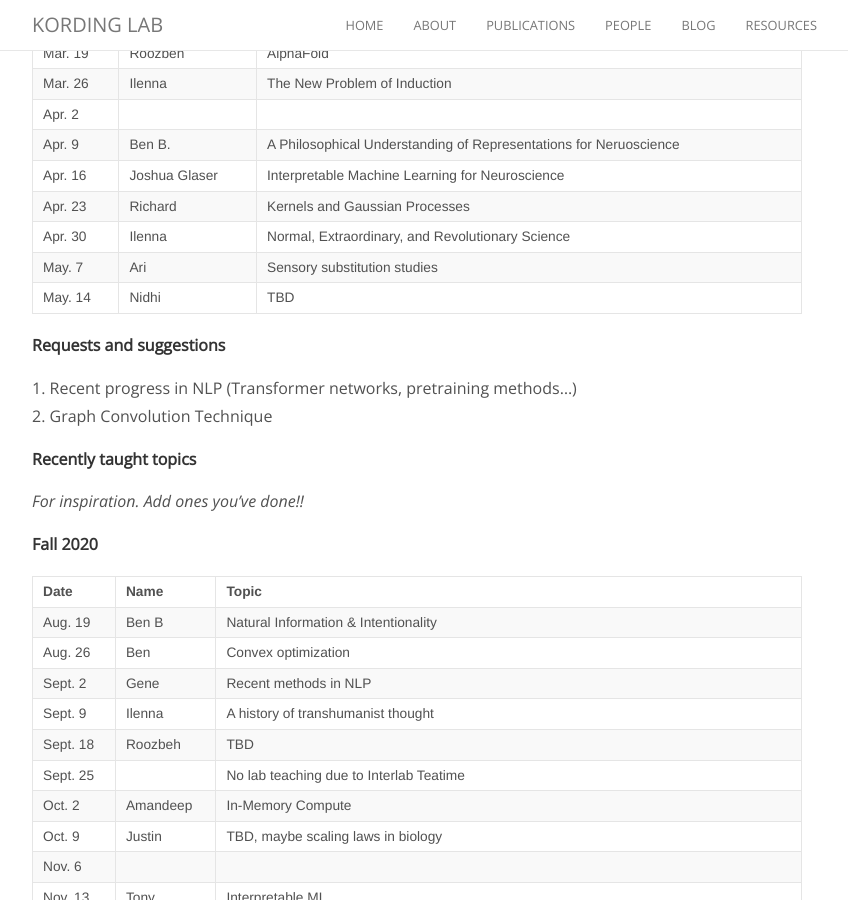
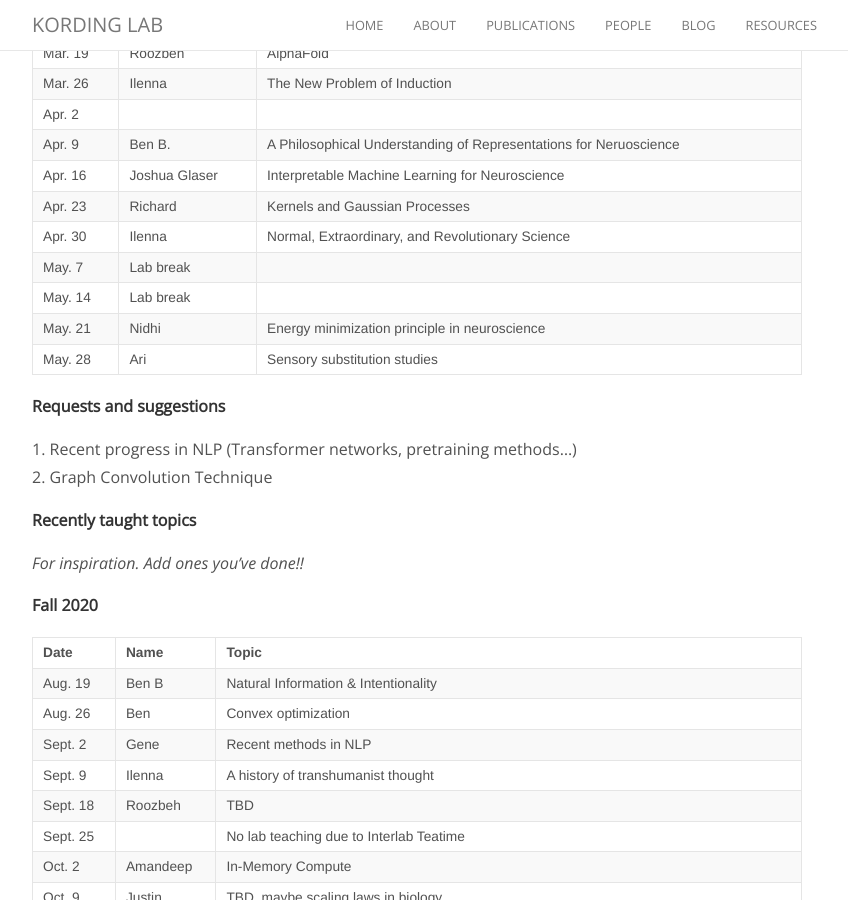
Before and after one commit to KordingLab/KordingLab.github.io, a Jekyll site: the page built from _posts/2018-08-29-upcoming-lab-teaching.md, in a window 1280 px wide and 900 px high, scrolled down 637 px. Shown: the whole window, without its empty margins (223-1071 px from the left). Built offline with Jekyll 4.4.1, drawn with Linux system fonts in a browser that asks for light colours; nearby versions of some CDN libraries; comment, search, counter and statistics services are not loaded.

Commit message:
Update 2018-08-29-upcoming-lab-teaching.md

```diff
--- a/_posts/2018-08-29-upcoming-lab-teaching.md
+++ b/_posts/2018-08-29-upcoming-lab-teaching.md
@@ -30,8 +30,10 @@ Get on the listserve for announcements: https://groups.google.com/forum/#!forum/
 | Apr. 16 | Joshua Glaser | Interpretable Machine Learning for Neuroscience |
 | Apr. 23 | Richard | Kernels and Gaussian Processes |
 | Apr. 30 | Ilenna | Normal, Extraordinary, and Revolutionary Science |
-| May. 7 | Ari | Sensory substitution studies |
-| May. 14 | Nidhi | TBD |
+| May. 7 | Lab break |  |
+| May. 14 | Lab break |  |
+| May. 21 | Nidhi | Energy minimization principle in neuroscience |
+| May. 28 | Ari | Sensory substitution studies |
 
 **Requests and suggestions**
 
```
